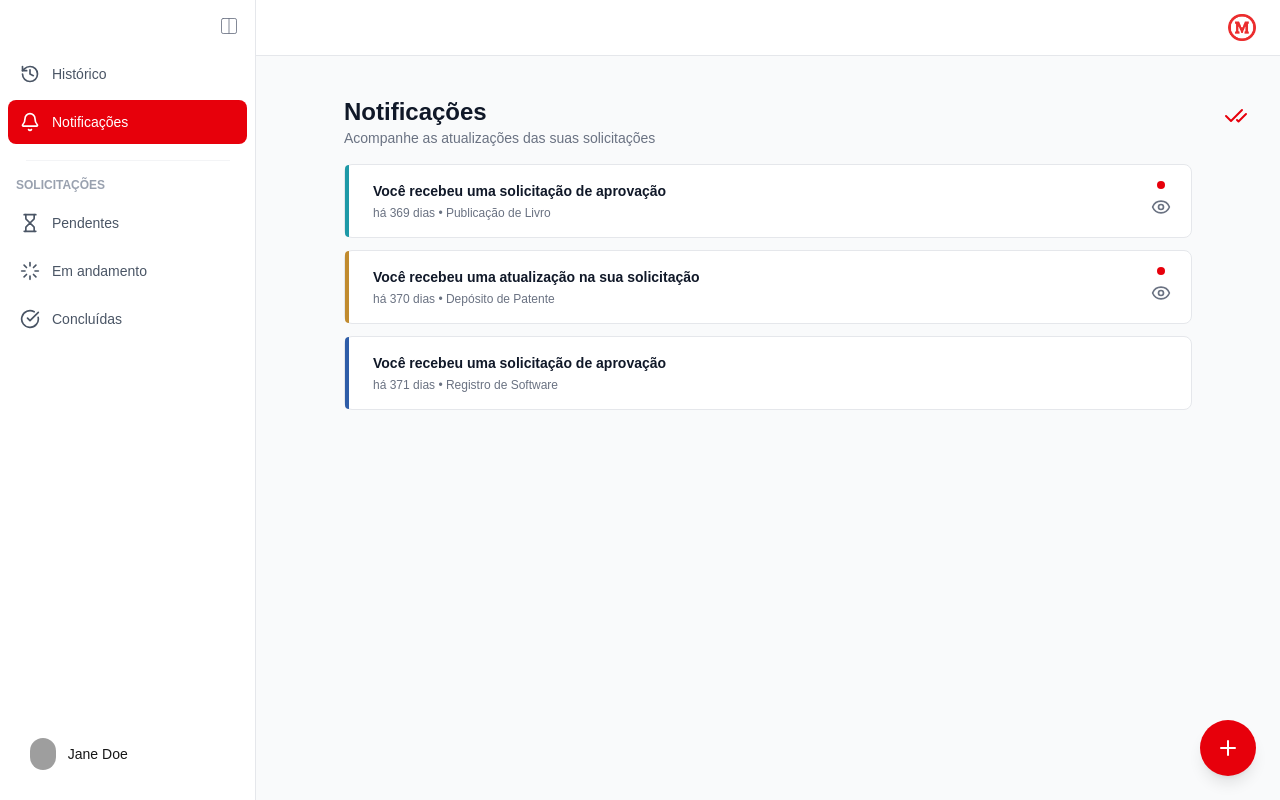
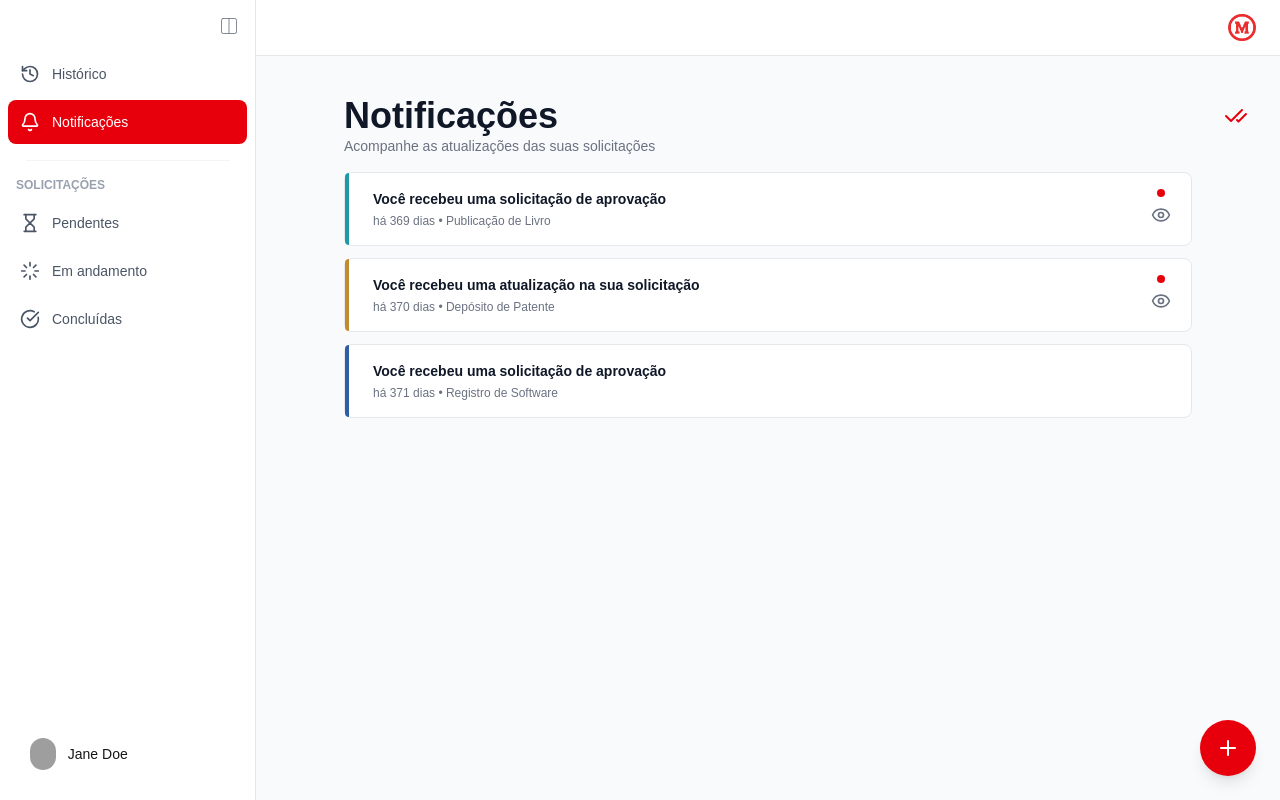
Before and after one commit to mtalala/apo-digital, a Next.js app: page /notificacoes in a window 1280 px wide. Built offline with nearby package versions, Linux system fonts and the light colour scheme; grey boxes are pictures that could not be loaded.

Commit message:
style: adjust title font size

```diff
--- a/app/(dashboard)/formulario/page.tsx
+++ b/app/(dashboard)/formulario/page.tsx
@@ -108,7 +108,7 @@ export default function SolicitacoesPage() {
 
   return (
     <div className="max-w-4xl mx-auto p-6">
-      <h1 className="text-2xl font-bold mb-6">Enviar Nova Solicitação</h1>
+      <h1 className="text-4xl font-bold mb-6">Enviar Nova Solicitação</h1>
       <form onSubmit={handleSubmit} className="space-y-4">
         {/* Programa */}
         <div>
--- a/app/(dashboard)/historico/page.tsx
+++ b/app/(dashboard)/historico/page.tsx
@@ -14,7 +14,7 @@ export default function HistoricoPage() {
     <main className="flex-1 px-2 sm:px-4 py-2 sm:py-4">
       {/* Header */}
       <div className="mb-6">
-        <h1 className="text-2xl font-semibold text-gray-900">Histórico</h1>
+        <h1 className="text-4xl font-semibold text-gray-900">Histórico</h1>
       </div>
 
       {/* Grid */}
--- a/app/(dashboard)/notificacoes/page.tsx
+++ b/app/(dashboard)/notificacoes/page.tsx
@@ -45,7 +45,7 @@ export default function NotificacoesPage() {
         <div className="flex flex-col space-y-4">
             {/* Header */}
             <div>
-            <h1 className="text-2xl font-semibold text-gray-900">Notificações</h1>
+            <h1 className="text-4xl font-semibold text-gray-900">Notificações</h1>
             <p className="text-sm text-gray-500">
                 Acompanhe as atualizações das suas solicitações
             </p>
```
